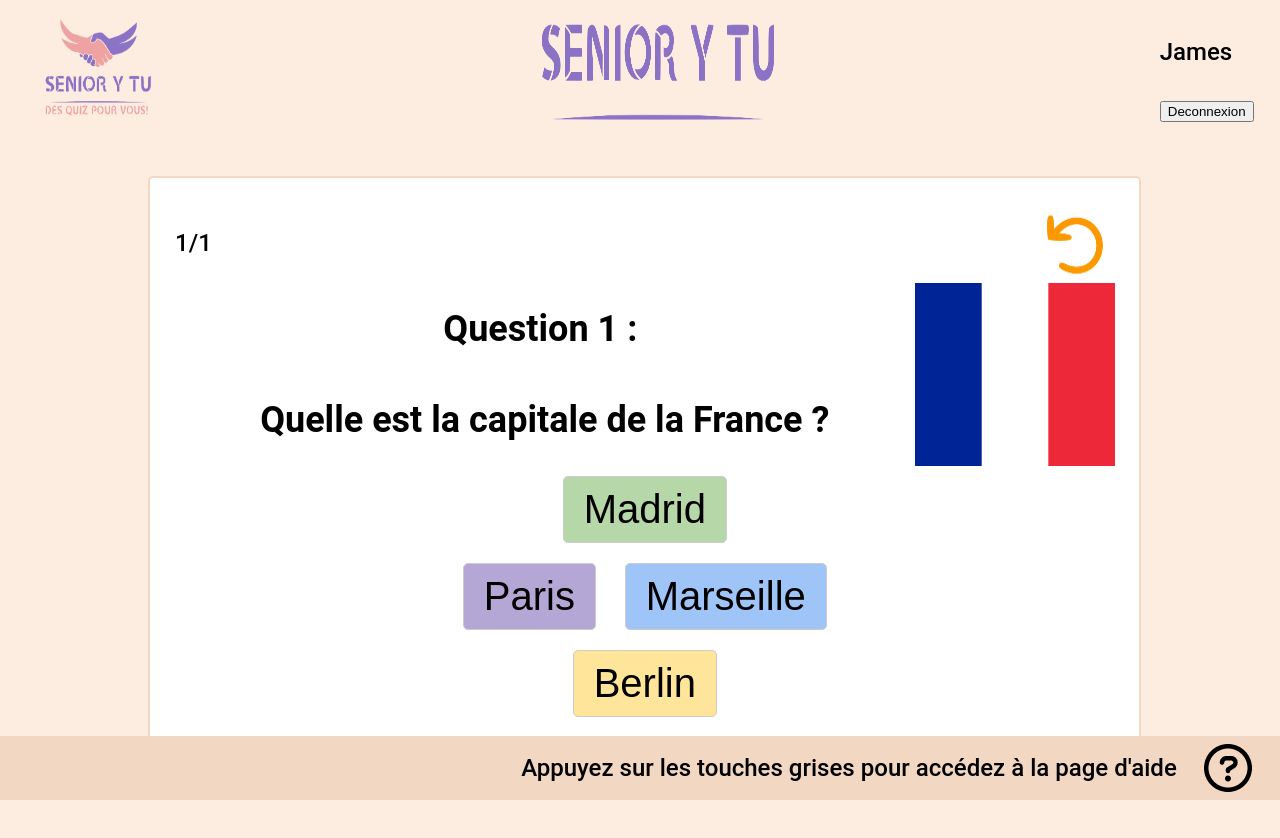
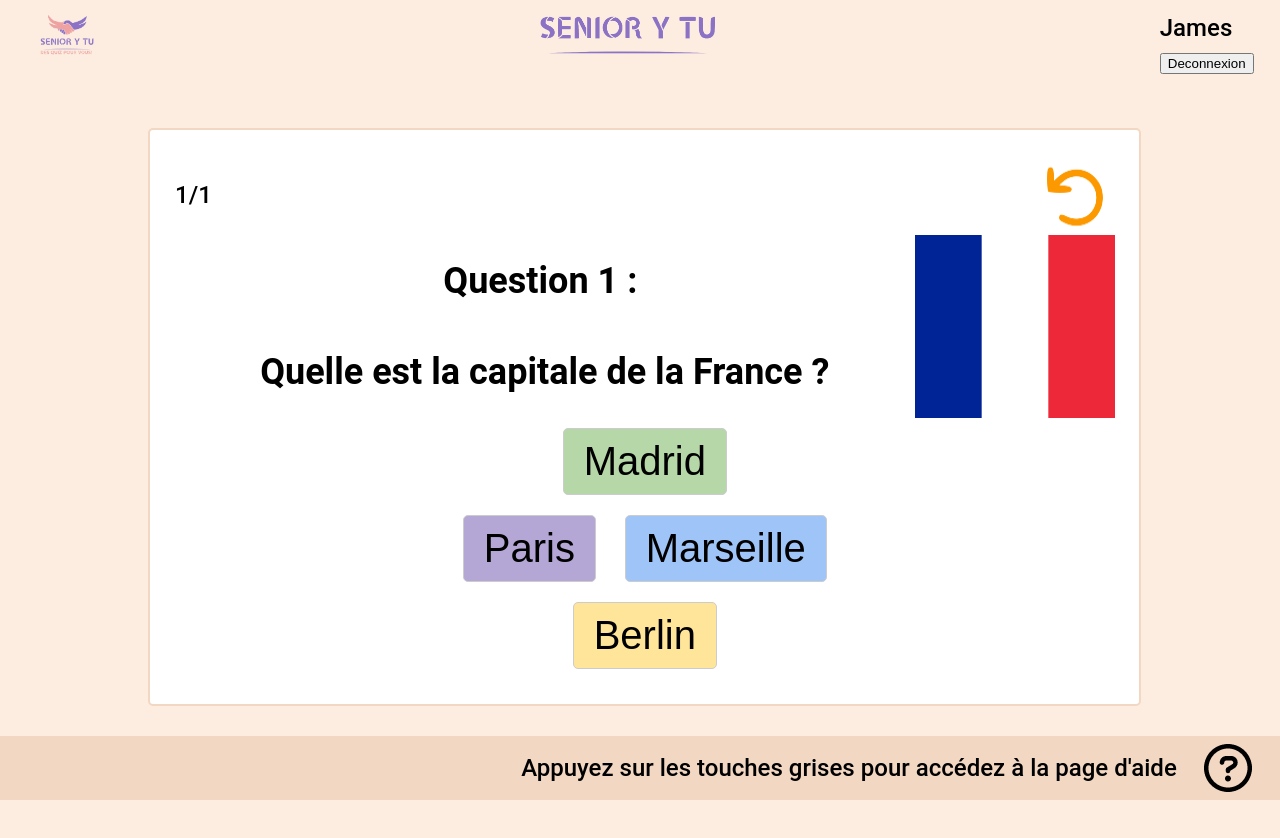
Before and after one commit to 2019-2020-ps6/2022-2023-ps6-senior-y-tu, an Angular app in the folder front-end/: page /show-question/1 in a window 1280 px wide. Shown: the top 838 px of the page. After the commit the page ends 806 px from the top, so only its background shows below. Built offline with nearby package versions, Linux system fonts and the light colour scheme.

Commit message:
reduction du header

```diff
--- a/front-end/src/app/header/patient/headerPatient.component.html
+++ b/front-end/src/app/header/patient/headerPatient.component.html
@@ -1,12 +1,12 @@
 <div class="header">
 
-  <img src="../../../assets/logoComplet.png" width="10%">
-  <img src="../../../assets/titre.png" width="20%">
+  <img src="../../../assets/logoComplet.png" width="5%" height="5%">
+  <img src="../../../assets/titre.png" width="15%" height="15%">
 
   <div>
     <!--Nom du patient-->
     <p appPolice>{{nom}}</p>
-    <button class="button-card" [appClickable]="lienRetour" appPolice> Deconnexion</button>
+    <button class="button-card" [appClickable]="lienRetour"> Deconnexion</button>
   </div>
 
 </div>
--- a/front-end/src/app/header/patient/headerPatient.component.scss
+++ b/front-end/src/app/header/patient/headerPatient.component.scss
@@ -6,3 +6,8 @@
   flex-direction: row;
   justify-content: space-between;
 }
+
+p{
+  margin-top: 0px !important;
+  margin-bottom: 0px !important;
+}
--- a/front-end/src/app/header/patient/headerPatient.component.ts
+++ b/front-end/src/app/header/patient/headerPatient.component.ts
@@ -6,7 +6,7 @@ import { Component, OnInit } from '@angular/core';
   styleUrls: ['./headerPatient.component.scss']
 })
 export class HeaderPatientComponent implements OnInit {
-  public nom: String;
+  public nom: string;
   protected lienRetour = "/accueil";
 
   constructor() {
```
